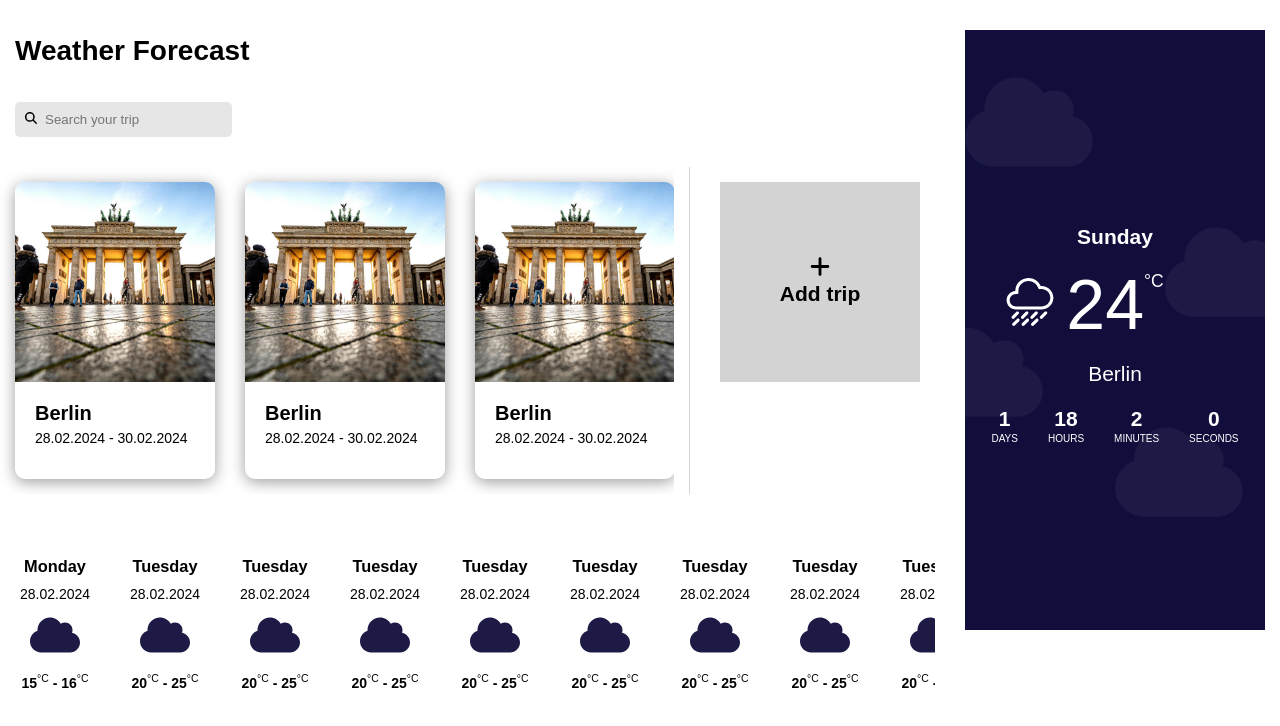
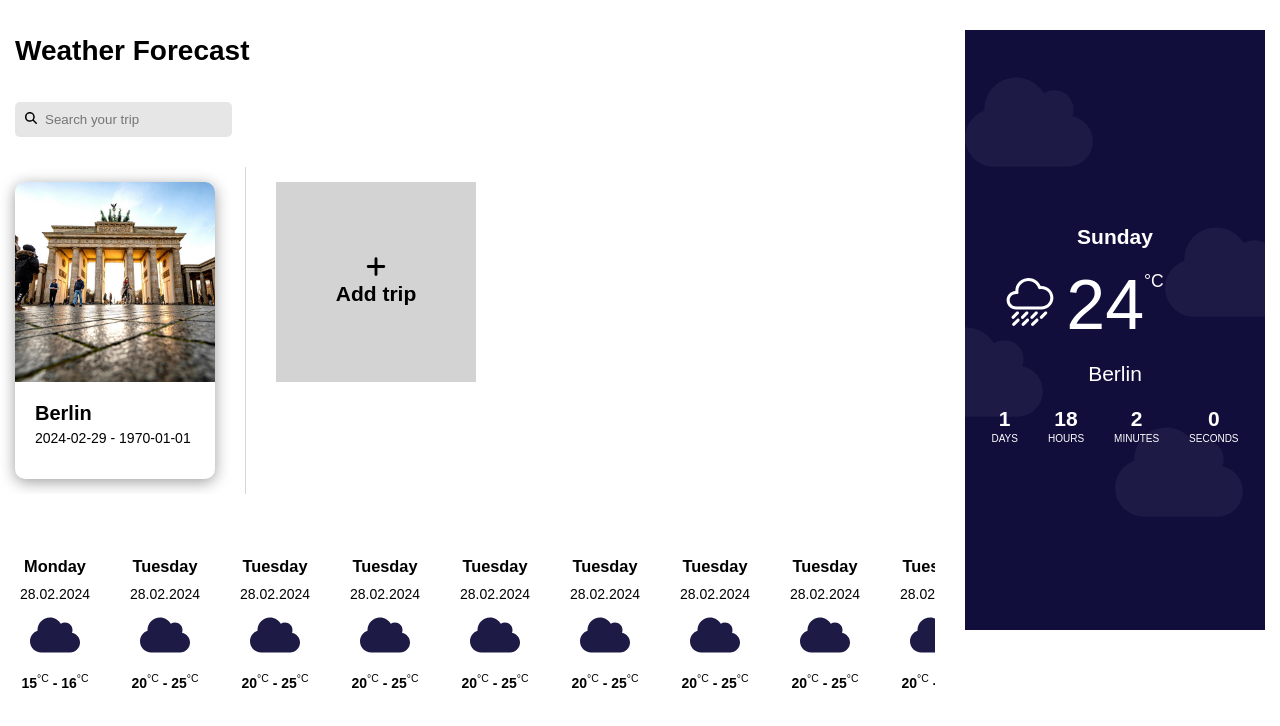
Before and after one commit to Xxandder/weather-app, a React (Vite) app in the folder weather-app/: page / in a window 1280 px wide. Shown: the top 726 px of the page. Built offline with nearby package versions, Linux system fonts and the light colour scheme.

Commit message:
+ updating and sending trips for Trips component

```diff
--- a/weather-app/src/components/modal/modal.tsx
+++ b/weather-app/src/components/modal/modal.tsx
@@ -8,7 +8,7 @@ import { SubmitHandler, useForm } from "react-hook-form";
 
 type Properties = {
     onClose: () => void;
-    onSubmit: () => void;
+    onSubmit: (...args: any) => void;
     cities: string[]
 }
 
@@ -16,7 +16,7 @@ type FormData = {
     city: string;
     startDate: Date;
     endDate: Date;
-  }
+}
 
 const Modal: React.FC<Properties> = ({onClose, onSubmit, cities}) => {
 
@@ -38,6 +38,7 @@ const Modal: React.FC<Properties> = ({onClose, onSubmit, cities}) => {
             handleSubmit(onSubmit)();
         }
     }
+
     const currentDate = convertDateToString(new Date);
 
     const futureDate = new Date();
--- a/weather-app/src/components/trips/trip/trip.tsx
+++ b/weather-app/src/components/trips/trip/trip.tsx
@@ -1,22 +1,17 @@
+import { type TripData } from '~/libs/types/trip-data.type';
 import styles from './styles.module.scss';
+import { convertDateToString } from '~/libs/helpers/convert-date-to-string.helper';
 
-type Properties = {
-    name: string;
-    image: string;
-    startDate: string;
-    endDate: string;
-}
-
-const Trip: React.FC<Properties> = (props) =>{
-    const { name, image, startDate, endDate } = props;
+const Trip: React.FC<TripData> = (props) =>{
+    const { city, startDate, endDate } = props;
 
     return <div className={styles['trip']}>
         <div className={styles['trip__image-container']}>
-            <img src={image} alt={name} />
+            <img src={city.image} alt={city.name} />
         </div>
         <div className={styles["trip__info"]}>
-            <h2 className={styles['trip__city']}>{name}</h2>
-            <p className={styles['trip__dates']}>{startDate} - {endDate}</p>
+            <h2 className={styles['trip__city']}>{city.name}</h2>
+            <p className={styles['trip__dates']}>{convertDateToString(startDate)} - {convertDateToString(endDate)}</p>
         </div>
     </div>;
   }
--- a/weather-app/src/components/trips/trips-list/trips-list.tsx
+++ b/weather-app/src/components/trips/trips-list/trips-list.tsx
@@ -1,22 +1,16 @@
-import { Trip } from '../trip/trip.js';
+import { type TripData } from "~/libs/types/trip-data.type";
+import { Trip } from "../trip/trip";
 import styles from './styles.module.scss';
 
-type City = {
-    name: string;
-    image: string;
-    startDate: string;
-    endDate: string;
+type Properties = {
+    trips: TripData[]
 }
 
-type Properties = {
-    cities: City[]
-}
-
-const TripsList: React.FC<Properties> = ({cities}) =>{
+const TripsList: React.FC<Properties> = ({trips}) =>{
 
   return <>
         <div className={styles["trips__list"]}>
-        {cities.map(city=><Trip {...city}/>)}
+        {trips.map(trip=><Trip {...trip}/>)}
         </div>
 
   </>;
--- a/weather-app/src/components/trips/trips.tsx
+++ b/weather-app/src/components/trips/trips.tsx
@@ -2,14 +2,14 @@ import { AddTripButton } from './add-trip-button/add-trip-button';
 import { TripsList } from './trips-list/trips-list';
 import { cities } from '~/libs/constants/constants.js';
 import styles from './styles.module.scss';
-import { type Trip } from '~/libs/types/trip.type';
+import { type TripData } from '~/libs/types/trip-data.type';
 
 type Properties = {
     onAddTripButtonClick: (...args: any) => any;
-    trips: Trip[]
+    trips: TripData[]
 }
 
-const Trips: React.FC<Properties> = ({onAddTripButtonClick}) =>{
+const Trips: React.FC<Properties> = ({onAddTripButtonClick, trips}) =>{
     const berlin = cities[0]
     const startDate = '28.02.2024';
     const endDate = '30.02.2024';
@@ -17,10 +17,7 @@ const Trips: React.FC<Properties> = ({onAddTripButtonClick}) =>{
   return <>
         <div className={styles["trips"]}>
             <div className={styles["trips__list-container"]}>
-                <TripsList cities={[{...berlin, startDate, endDate},
-                {...berlin, startDate, endDate},
-                {...berlin, startDate, endDate},
-                {...berlin, startDate, endDate}]}/>
+                <TripsList trips={trips}/>
             </div>
 
             <AddTripButton onClick={onAddTripButtonClick}/>
--- a/weather-app/src/libs/constants/constants.ts
+++ b/weather-app/src/libs/constants/constants.ts
@@ -2,7 +2,7 @@ import berlinImage from '~/assets/images/berlin.jpg';
 import warsawImage from '~/assets/images/berlin.jpg';
 import pragueImage from '~/assets/images/berlin.jpg';
 import cloudIcon from '~/assets/icons/cloud.svg'
-import { Trip } from '../types/trip.type';
+import { TripData } from '../types/trip-data.type';
 
 const cities = [
     {name: 'Berlin', image: berlinImage},
@@ -10,7 +10,7 @@ const cities = [
     {name: 'Prague', image: pragueImage}
 ] as const;
 
-const trips: Trip[] = [
+const tripsList: TripData[] = [
     {
         city: {
             name: 'Berlin',
@@ -93,4 +93,4 @@ const tripsForecast = [
 
 
 
-export { cities, tripsForecast, trips };
+export { cities, tripsForecast, tripsList };
--- a/weather-app/src/libs/types/trip.type.ts
+++ b/weather-app/src/libs/types/trip-data.type.ts
@@ -1,4 +1,4 @@
-type Trip = {
+type TripData = {
     city: {
         name: string;
         image: string
@@ -7,4 +7,4 @@ type Trip = {
     endDate: Date;
 }
 
-export { type Trip };
+export { type TripData };
--- a/weather-app/src/libs/types/types.ts
+++ b/weather-app/src/libs/types/types.ts
@@ -1 +1 @@
-export { type Trip } from './trip.type.js';
+export { type TripData } from './trip-data.type.js';
--- a/weather-app/src/pages/main.tsx
+++ b/weather-app/src/pages/main.tsx
@@ -5,17 +5,21 @@ import searchIcon from '~/assets/icons/search.svg';
 import { tripsForecast } from '../libs/constants/constants.js';
 import clsx from 'clsx'
 import styles from './styles.module.scss';
-import { cities, trips } from '../libs/constants/constants.js';
-import { type Trip } from '~/libs/types/trip.type.js';
+import { cities, tripsList } from '../libs/constants/constants.js';
+import { type TripData } from '~/libs/types/trip-data.type.js';
+
+type FormData = {
+    city: string;
+    startDate: Date;
+    endDate: Date;
+}
 
 const MainPage: React.FC = () => {
     const [name, setName] = useState('');
 
     const [showModal, setShowModal] = useState<boolean>(false);
 
-    const [trips, setTrips] = useState<Trip[]>([]);
-
-
+    const [trips, setTrips] = useState<TripData[]>([...tripsList]);
 
     const handleInputOnChange = (event: ChangeEvent<HTMLInputElement>) => {
         setName(event.target.value);
@@ -26,10 +30,21 @@ const MainPage: React.FC = () => {
         setShowModal(!showModal)
     }, [showModal])
 
+    const addTrip = useCallback((trip: FormData) => {
+        setTrips([...trips, {
+            city: {
+                name: trip.city,
+                image: cities.find(city=>city.name===trip.city)?.image ?? ''
+            },
+            startDate: trip.startDate,
+            endDate: trip.endDate
+        }])
+    }, [trips])
 
     return (
         <div className="_container">
-            {showModal && <Modal cities={cities.map(city=>city.name)} onClose={toggleModal} onSubmit={()=>{}}/>}
+            {showModal && <Modal cities={cities.map(city=>city.name)}
+            onClose={toggleModal} onSubmit={(trip: TripData)=>addTrip}/>}
             <div className={styles['main-page']}>
                 <main className={styles['main']}>
                     <h1 className={styles['main__header']}>Weather Forecast</h1>
```
